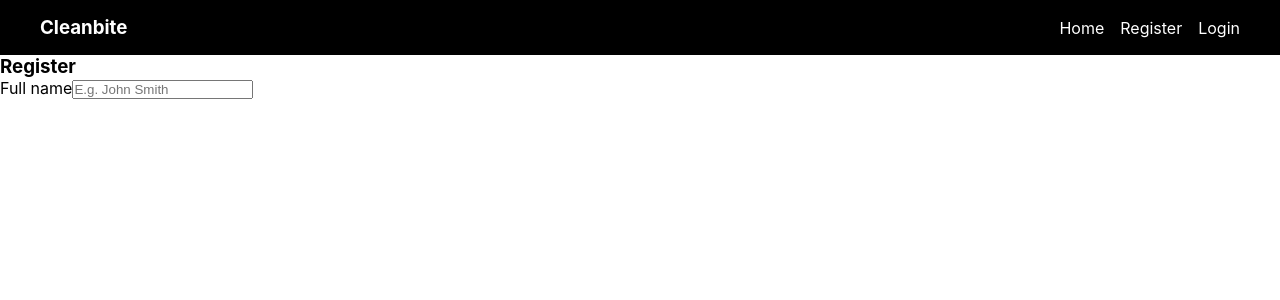
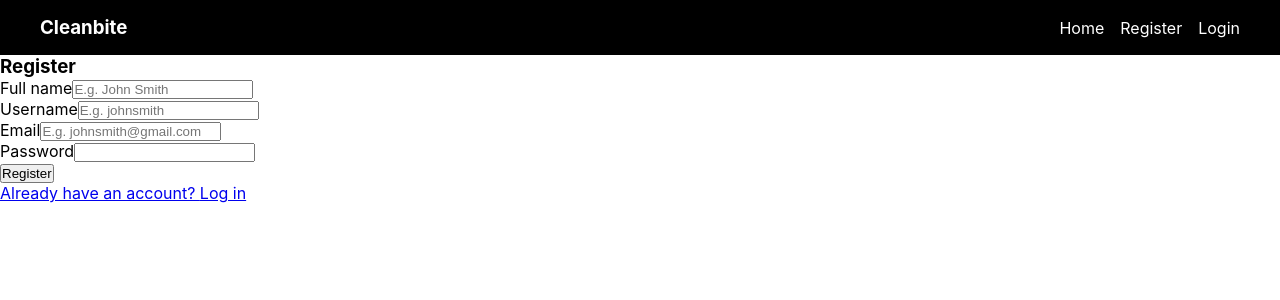
Before and after one commit to NathanCao0111/cleanbite-recipe-app, a React (Create React App) app in the folder frontend/: page /register in a window 1280 px wide. Shown: the top 300 px of the page. Built offline with nearby package versions, Linux system fonts and the light colour scheme.

Commit message:
update frontend register handle

```diff
--- a/frontend/src/pages/Register/index.js
+++ b/frontend/src/pages/Register/index.js
@@ -1,8 +1,14 @@
+import { useState } from "react";
 import { Formik, Form, Field, ErrorMessage } from "formik";
 import * as Yup from "yup";
 import styles from "../../scss/pages/Register.module.scss";
+import { Link } from "react-router-dom";
+import axios from "axios";
 
 function Register() {
+  const [loading, setLoading] = useState(false);
+  const [error, setError] = useState(null);
+
   const initialValues = {
     fullname: "",
     username: "",
@@ -40,11 +46,26 @@ function Register() {
       ),
   });
 
-  const handleRegisterSubmit = async () => {};
+  const handleRegisterSubmit = async (values) => {
+    try {
+      setLoading(true);
+      setError(null);
+      const response = await axios.post(
+        "http://localhost:3001/users/auth/register",
+        values
+      );
+      console.log(response);
+    } catch (error) {
+      console.log(error);
+    } finally {
+      setLoading(false);
+    }
+  };
 
   return (
-    <div className={styles.container}>
+    <section className={styles.container}>
       <h3>Register</h3>
+      <div className="form">
         <Formik
           initialValues={initialValues}
           validationSchema={RegisterSchema}
@@ -66,11 +87,53 @@ function Register() {
                     {(msg) => <div className={styles.error}>{msg}</div>}
                   </ErrorMessage>
                 </div>
+                <div className={styles.inputContainer}>
+                  <label htmlFor="username">Username</label>
+                  <Field
+                    id="username"
+                    name="username"
+                    type="text"
+                    placeholder="E.g. johnsmith"
+                    spellCheck={false}
+                  />
+                  <ErrorMessage name="username">
+                    {(msg) => <div className={styles.error}>{msg}</div>}
+                  </ErrorMessage>
+                </div>
+                <div className={styles.inputContainer}>
+                  <label htmlFor="email">Email</label>
+                  <Field
+                    id="email"
+                    name="email"
+                    type="email"
+                    placeholder="E.g. johnsmith@gmail.com"
+                    spellCheck={false}
+                  />
+                  <ErrorMessage name="email">
+                    {(msg) => <div className={styles.error}>{msg}</div>}
+                  </ErrorMessage>
+                </div>
+                <div className={styles.inputContainer}>
+                  <label htmlFor="password">Password</label>
+                  <Field id="password" name="password" type="password" />
+                  <ErrorMessage name="password">
+                    {(msg) => <div className={styles.error}>{msg}</div>}
+                  </ErrorMessage>
+                </div>
+                <button type="submit">
+                  {loading ? "Loading..." : "Register"}
+                </button>
+                <p>
+                  <Link to="/login">
+                    Already have an account? <span>Log in</span>
+                  </Link>
+                </p>
               </Form>
             );
           }}
         </Formik>
       </div>
+    </section>
   );
 }
 
```
Lines whose indentation alone changed are shown as unchanged.
